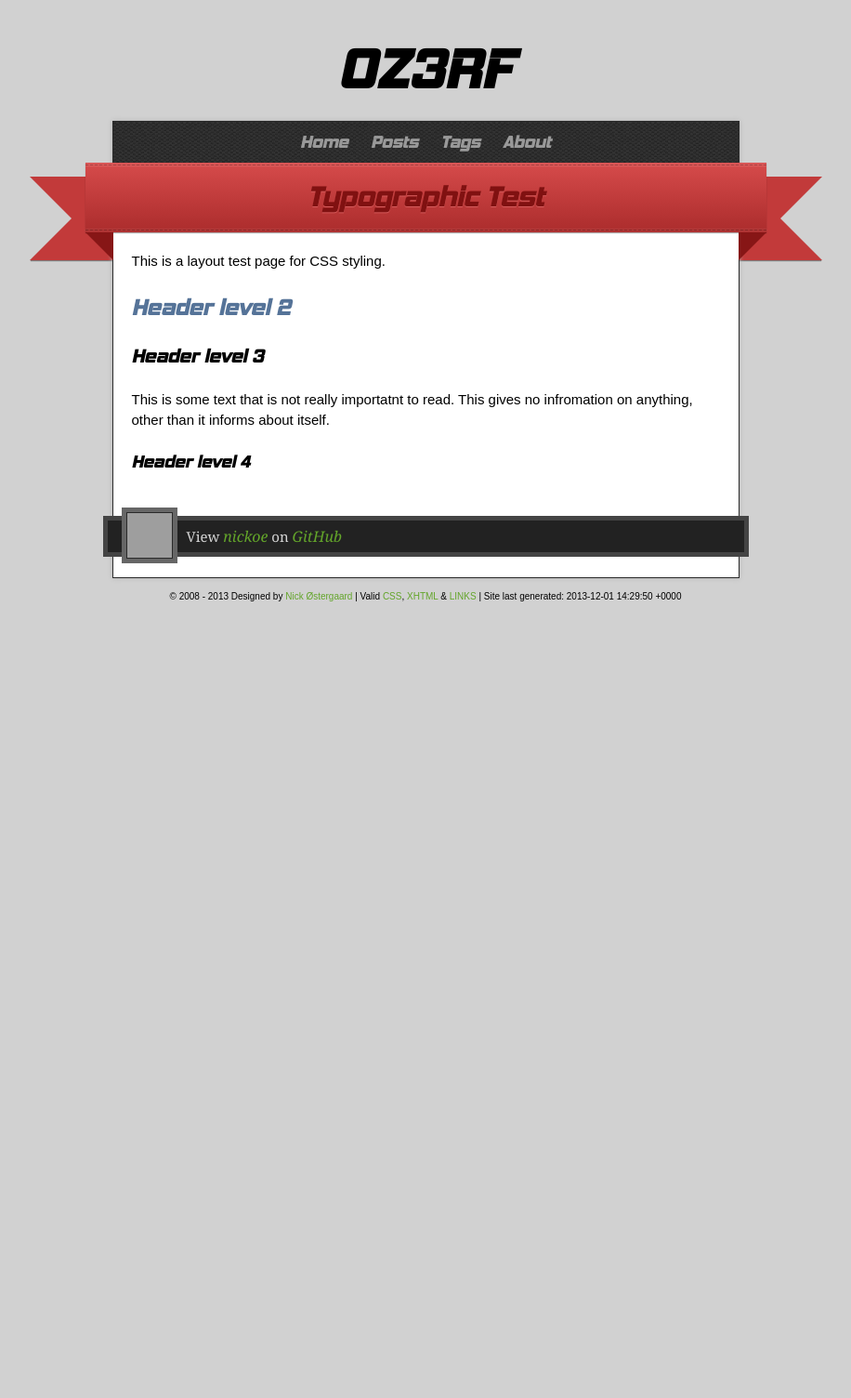
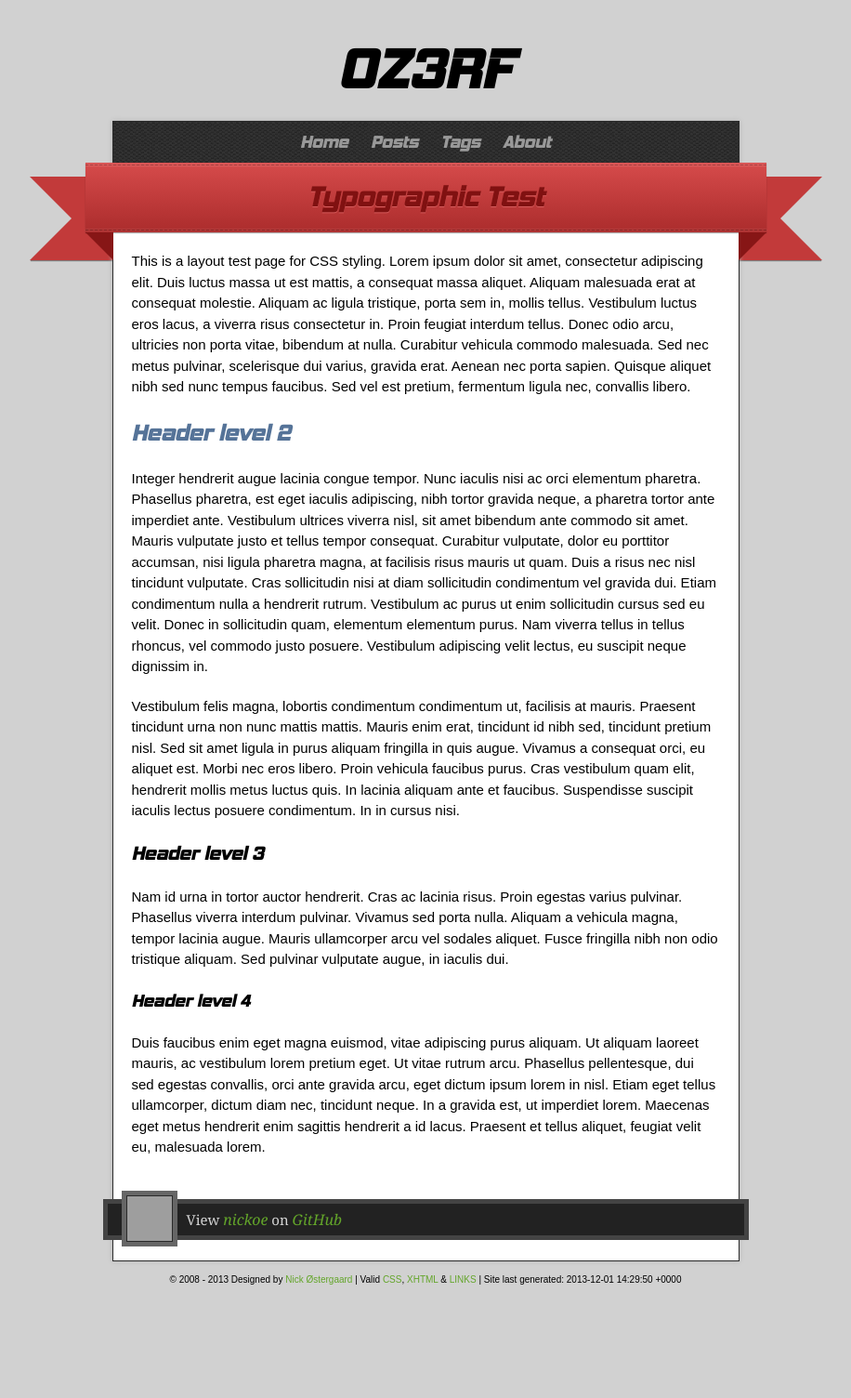
Before and after one commit to nickoe/nickoe.github.io, a Jekyll site: the page built from _posts/2013-12-01-typographic-test.md, in a window 1280 px wide. Shown: the whole page at 93% size, without its empty margins (182-1098 px from the left). Built offline with Jekyll 4.4.1, drawn with Linux system fonts in a browser that asks for light colours; before the commit the page ends 900 px from its top, so only the background shows below that; grey boxes are pictures that could not be loaded.

Commit message:
More ipsum

```diff
--- a/_posts/2013-12-01-typographic-test.md
+++ b/_posts/2013-12-01-typographic-test.md
@@ -1,14 +1,57 @@
 ---
 layout: default
 ---
-This is a layout test page for CSS styling.
+This is a layout test page for CSS styling. Lorem ipsum dolor sit
+amet, consectetur adipiscing elit. Duis luctus massa ut est mattis, a
+consequat massa aliquet. Aliquam malesuada erat at consequat molestie.
+Aliquam ac ligula tristique, porta sem in, mollis tellus. Vestibulum
+luctus eros lacus, a viverra risus consectetur in. Proin feugiat
+interdum tellus. Donec odio arcu, ultricies non porta vitae, bibendum
+at nulla. Curabitur vehicula commodo malesuada. Sed nec metus
+pulvinar, scelerisque dui varius, gravida erat. Aenean nec porta
+sapien. Quisque aliquet nibh sed nunc tempus faucibus. Sed vel est
+pretium, fermentum ligula nec, convallis libero.
 
 Header level 2
 --------------
+Integer hendrerit augue lacinia congue tempor. Nunc iaculis nisi ac
+orci elementum pharetra. Phasellus pharetra, est eget iaculis
+adipiscing, nibh tortor gravida neque, a pharetra tortor ante
+imperdiet ante. Vestibulum ultrices viverra nisl, sit amet bibendum
+ante commodo sit amet. Mauris vulputate justo et tellus tempor
+consequat. Curabitur vulputate, dolor eu porttitor accumsan, nisi
+ligula pharetra magna, at facilisis risus mauris ut quam. Duis a risus
+nec nisl tincidunt vulputate. Cras sollicitudin nisi at diam
+sollicitudin condimentum vel gravida dui. Etiam condimentum nulla a
+hendrerit rutrum. Vestibulum ac purus ut enim sollicitudin cursus sed
+eu velit. Donec in sollicitudin quam, elementum elementum purus. Nam
+viverra tellus in tellus rhoncus, vel commodo justo posuere.
+Vestibulum adipiscing velit lectus, eu suscipit neque dignissim in.
+
+Vestibulum felis magna, lobortis condimentum condimentum ut, facilisis
+at mauris. Praesent tincidunt urna non nunc mattis mattis. Mauris enim
+erat, tincidunt id nibh sed, tincidunt pretium nisl. Sed sit amet
+ligula in purus aliquam fringilla in quis augue. Vivamus a consequat
+orci, eu aliquet est. Morbi nec eros libero. Proin vehicula faucibus
+purus. Cras vestibulum quam elit, hendrerit mollis metus luctus quis.
+In lacinia aliquam ante et faucibus. Suspendisse suscipit iaculis
+lectus posuere condimentum. In in cursus nisi.
 
 ### Header level 3
 
-This is some text that is not really importatnt to read. This gives no
-infromation on anything, other than it informs about itself.
+Nam id urna in tortor auctor hendrerit. Cras ac lacinia risus. Proin
+egestas varius pulvinar. Phasellus viverra interdum pulvinar. Vivamus
+sed porta nulla. Aliquam a vehicula magna, tempor lacinia augue.
+Mauris ullamcorper arcu vel sodales aliquet. Fusce fringilla nibh non
+odio tristique aliquam. Sed pulvinar vulputate augue, in iaculis dui.
 
 #### Header level 4
+
+Duis faucibus enim eget magna euismod, vitae adipiscing purus aliquam.
+Ut aliquam laoreet mauris, ac vestibulum lorem pretium eget. Ut vitae
+rutrum arcu. Phasellus pellentesque, dui sed egestas convallis, orci
+ante gravida arcu, eget dictum ipsum lorem in nisl. Etiam eget tellus
+ullamcorper, dictum diam nec, tincidunt neque. In a gravida est, ut
+imperdiet lorem. Maecenas eget metus hendrerit enim sagittis hendrerit
+a id lacus. Praesent et tellus aliquet, feugiat velit eu, malesuada
+lorem.
```
